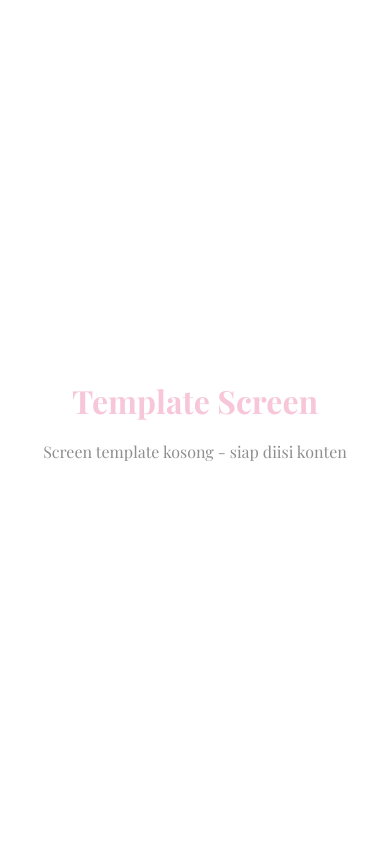
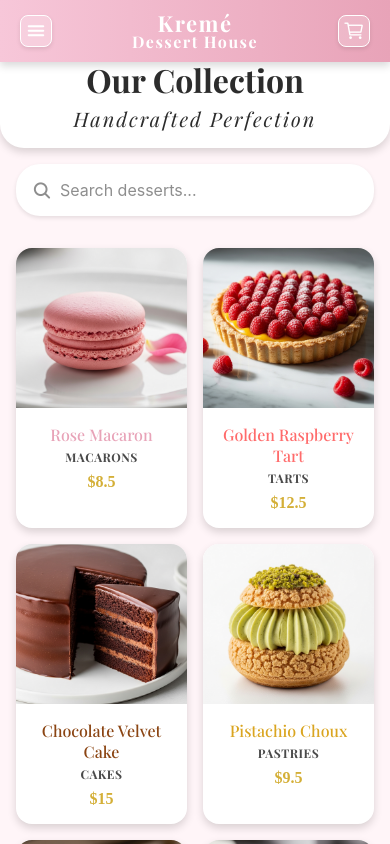
Before and after one commit to akhariss/kreme-dessert-house, a React Native app: screen /Catalog in a window 390 px wide. Built offline with nearby package versions, Linux system fonts and the light colour scheme.

Commit message:
Perbarui tampilan Catalog Screen

```diff
--- a/src/screens/CatalogScreen.js
+++ b/src/screens/CatalogScreen.js
@@ -1,51 +1,135 @@
-import React from 'react';
-import { View, StyleSheet, ScrollView } from 'react-native';
-import { StatusBar } from 'expo-status-bar';
+import React, { useState } from 'react';
+import {
+  View,
+  StyleSheet,
+  FlatList,
+  TextInput,
+  StatusBar,
+} from 'react-native';
+import { Ionicons } from '@expo/vector-icons';
+import ProductCard from '../components/ProductCard';
+import Navbar from '../components/Navbar';
 import ThemeText from '../components/atoms/ThemeText';
+import { products } from '../data/products';
 import { theme } from '../theme/theme';
-
-const TemplateScreen = ({ navigation }) => {
+// Komponen layar Katalog
+const CatalogScreen = ({ navigation }) => {
+  // State untuk query pencarian
+  const [searchQuery, setSearchQuery] = useState('');
+  // Memfilter produk berdasarkan query pencarian
+  const filteredProducts = products.filter((product) =>
+    product.name.toLowerCase().includes(searchQuery.toLowerCase())
+  );
+  // Merender setiap produk dalam daftar
+  const renderProduct = ({ item }) => (
+    <ProductCard
+      product={item}
+      onPress={() => navigation.navigate('Detail', { product: item })}
+    />
+  );
+  // Struktur utama layar katalog
   return (
     <View style={styles.container}>
-      <StatusBar style="auto" />
-      <ScrollView contentContainerStyle={styles.scrollContent}>
-        <View style={styles.content}>
-          <ThemeText variant="sectionTitle" style={styles.title}>
-            Template Screen
-          </ThemeText>
-          <ThemeText variant="description" style={styles.subtitle}>
-            Screen template kosong - siap diisi konten
-          </ThemeText>
-          {/* TODO: Add your content here */}
+      <StatusBar barStyle="dark-content" />
+      <Navbar navigation={navigation} />
+      <View style={styles.header}>
+        <View style={styles.headerCenter}>
+          <ThemeText variant="sectionTitle" style={styles.headerTitle}>Our Collection</ThemeText>
+          <ThemeText variant="tagline" style={styles.headerSubtitle}>Handcrafted Perfection</ThemeText>
         </View>
-      </ScrollView>
+      </View>
+      {/*Area pencarian*/}
+      <View style={styles.searchContainer}>
+        <Ionicons
+          name="search"
+          size={20}
+          color={theme.colors.gray}
+          style={styles.searchIcon}
+        />
+        <TextInput
+          style={styles.searchInput}
+          placeholder="Search desserts..."
+          value={searchQuery}
+          onChangeText={setSearchQuery}
+          placeholderTextColor={theme.colors.gray}
+        />
+      </View>
+      {/*Daftar produk*/}
+      <FlatList
+        data={filteredProducts}
+        renderItem={renderProduct}
+        keyExtractor={(item) => item.id}
+        numColumns={2}
+        contentContainerStyle={styles.productList}
+        showsVerticalScrollIndicator={false}
+        ListEmptyComponent={
+          <View style={styles.emptyContainer}>
+            <ThemeText variant="description" style={styles.emptyText}>No desserts found</ThemeText>
+          </View>
+        }
+      />
     </View>
   );
 };
-
+// Gaya untuk komponen CatalogScreen
 const styles = StyleSheet.create({
   container: {
     flex: 1,
+    backgroundColor: theme.colors.secondary,
+  },
+  header: {
+    flexDirection: 'row',
+    alignItems: 'center',
+    justifyContent: 'center',
+    padding: theme.spacing.md,
+    paddingTop: theme.spacing.xxl+10,
     backgroundColor: theme.colors.white,
+    borderBottomLeftRadius: theme.borderRadius.xl,
+    borderBottomRightRadius: theme.borderRadius.xl,
+    ...theme.shadows.medium,
   },
-  scrollContent: {
-    flexGrow: 1,
+  headerCenter: {
+    flex: 1,
+    alignItems: 'center',
+    justifyContent: 'center',
   },
-  content: {
+  headerTitle: {
+    color: theme.colors.black,
+  },
+  headerSubtitle: {
+    color: theme.colors.black,
+    marginTop: theme.spacing.xs,
+  },
+  searchContainer: {
+    flexDirection: 'row',
+    alignItems: 'center',
+    backgroundColor: theme.colors.white,
+    margin: theme.spacing.md,
+    paddingHorizontal: theme.spacing.md,
+    borderRadius: theme.borderRadius.xl,
+    ...theme.shadows.small,
+  },
+  searchIcon: {
+    marginRight: theme.spacing.sm,
+  },
+  searchInput: {
+    flex: 1,
+    paddingVertical: theme.spacing.md,
+    fontSize: theme.fontSizes.md,
+    color: theme.colors.black,
+  },
+  productList: {
+    padding: theme.spacing.sm,
+  },
+  emptyContainer: {
     flex: 1,
     justifyContent: 'center',
     alignItems: 'center',
-    padding: theme.spacing.xl,
+    paddingVertical: theme.spacing.xxl,
   },
-  title: {
-    color: theme.colors.primary,
-    marginBottom: theme.spacing.md,
-    textAlign: 'center',
-  },
-  subtitle: {
+  emptyText: {
     color: theme.colors.gray,
-    textAlign: 'center',
   },
 });
 
-export default TemplateScreen;
+export default CatalogScreen;
```
